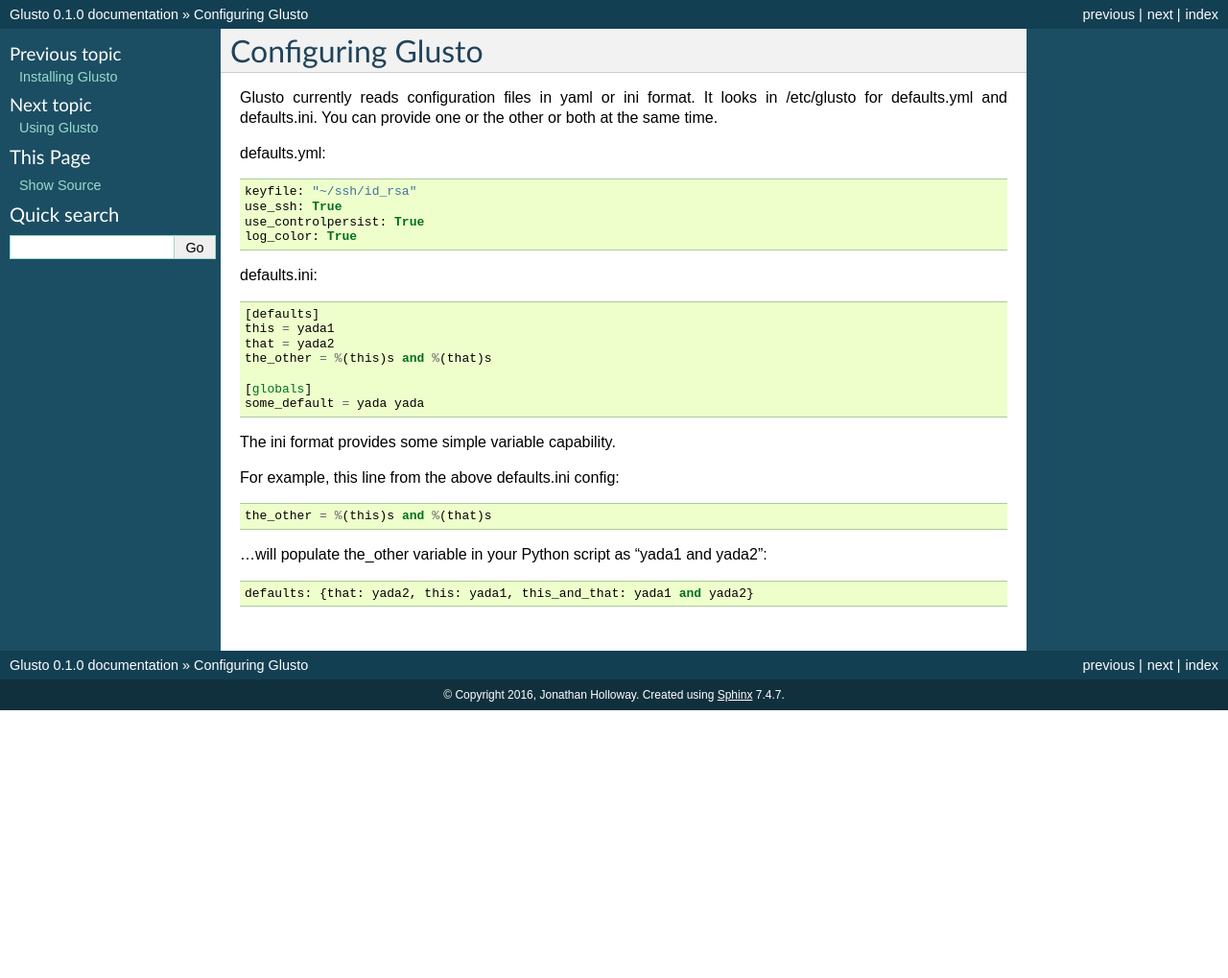
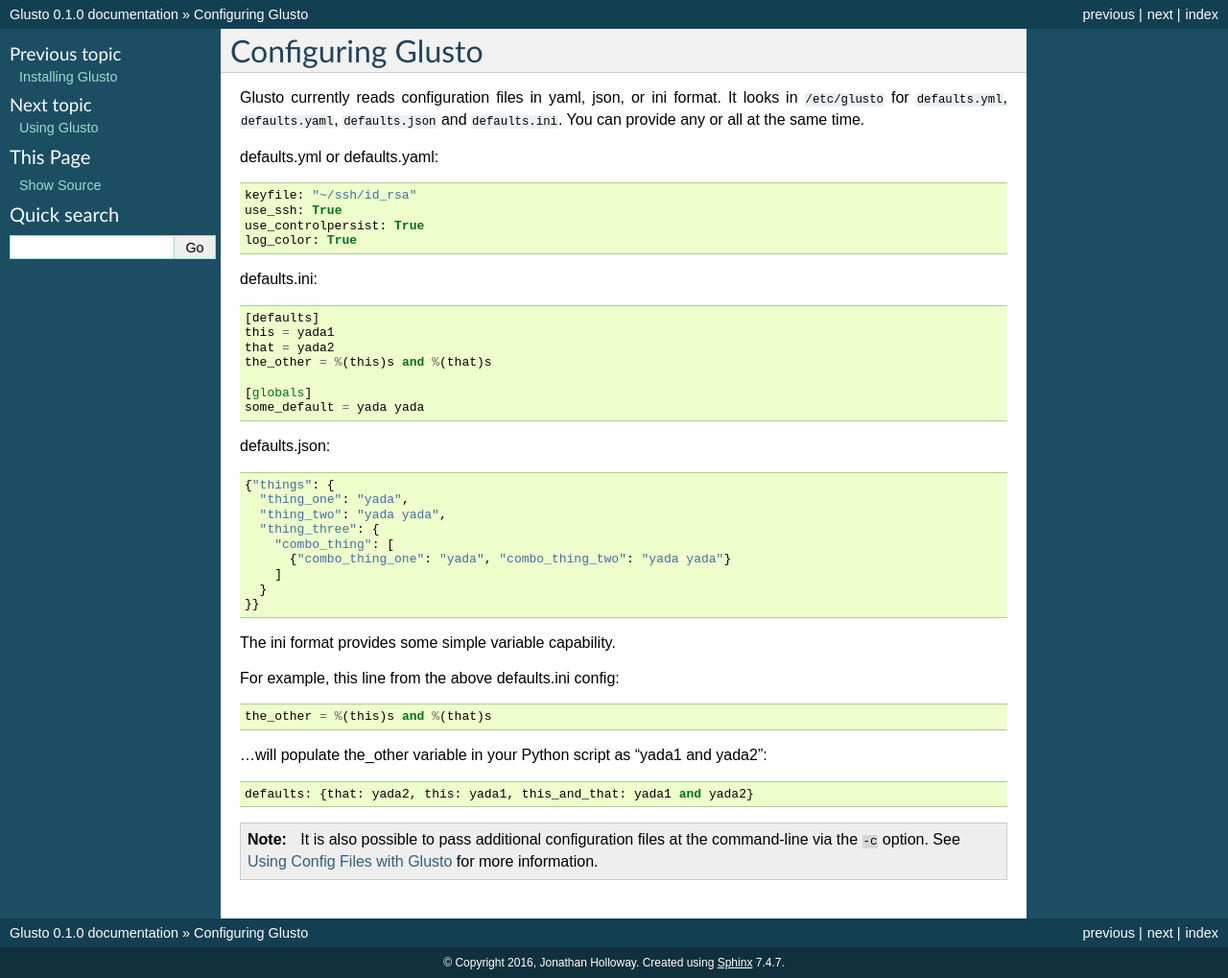
Before and after one commit to loadtheaccumulator/glusto, a Sphinx documentation site: the page built from docs/userguide/configuration.rst, in a window 1280 px wide. Shown: the whole page at 96% size. Built offline with Sphinx 7.4.7, drawn with Linux system fonts in a browser that asks for light colours; pages that are not in the unit, such as notebooks, are missing from menus; before the commit the page ends 900 px from its top, so only the background shows below that.

Commit message:
default json, setup.py update, config doc update
Signed-off-by: Jonathan Holloway <loadtheaccumulator@gmail.com>

```diff
--- a/docs/userguide/configuration.rst
+++ b/docs/userguide/configuration.rst
@@ -1,11 +1,11 @@
 Configuring Glusto
 ------------------
 
-Glusto currently reads configuration files in yaml or ini format.
-It looks in /etc/glusto for defaults.yml and defaults.ini.
-You can provide one or the other or both at the same time.
+Glusto currently reads configuration files in yaml, json, or ini format.
+It looks in ``/etc/glusto`` for ``defaults.yml``, ``defaults.yaml``, ``defaults.json`` and ``defaults.ini``.
+You can provide any or all at the same time.
 
-defaults.yml::
+defaults.yml or defaults.yaml::
 
 	keyfile: "~/ssh/id_rsa"
 	use_ssh: True
@@ -22,6 +22,19 @@
 	[globals]
 	some_default = yada yada
 
+defaults.json::
+
+	{"things": {
+	  "thing_one": "yada",
+	  "thing_two": "yada yada",
+	  "thing_three": {
+	    "combo_thing": [
+	      {"combo_thing_one": "yada", "combo_thing_two": "yada yada"}
+	    ]
+	  }
+	}}
+
+
 The ini format provides some simple variable capability.
 
 For example, this line from the above defaults.ini config::
@@ -31,3 +44,8 @@
 ...will populate the_other variable in your Python script as "yada1 and yada2"::
 
 	defaults: {that: yada2, this: yada1, this_and_that: yada1 and yada2}
+
+.. Note::
+
+	It is also possible to pass additional configuration files at the command-line
+	via the ``-c`` option. See `Using Config Files with Glusto <configurable.html#using_config_files_with_glusto>`_ for more information.
```
Also changed, not shown: setup.py (+14 -12 lines), 1 other file.
